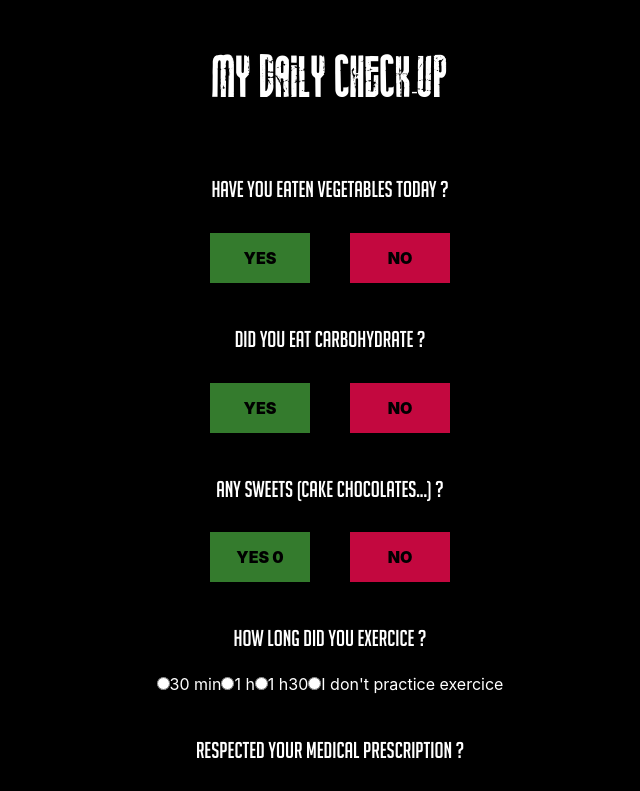
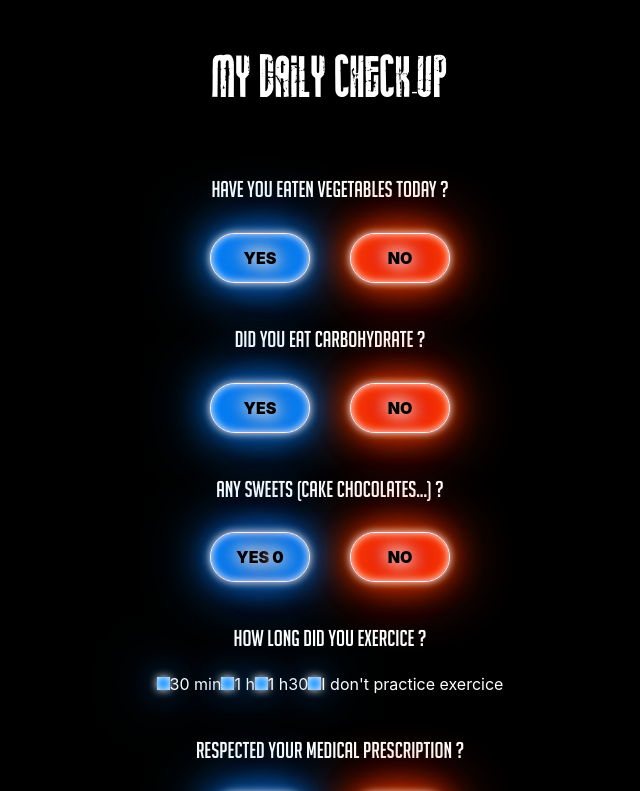
Before and after one commit to JenniferFromanger/Quoi-de-neuf, a React (Create React App) app in the folder quoi-de-neuf/: page /Form in a window 1280 px wide. Shown: the top 791 px of the page, without its empty margins (310-950 px from the left). Built offline with nearby package versions, Linux system fonts and the light colour scheme.

Commit message:
new style buttons

```diff
--- a/quoi-de-neuf/src/components/Form.scss
+++ b/quoi-de-neuf/src/components/Form.scss
@@ -11,6 +11,10 @@
 body {
   color: #fff;
   background-color: #000;
+  --neon-text-color: #f40;
+  --neon-border-color: #08f;
+  --neon2-text-color: #f40;
+  --neon2-border-color: #f40;
 }
 
 .form {
@@ -24,16 +28,33 @@ body {
     margin: 10px 20px;
     width: 100px;
     height: 50px;
-    border: 0;
     color: #000;
     font-weight: 900;
+    border: 0.1rem solid #fff;
+    border-radius: 2rem;
   }
 
   .yes {
-    background-color: #347b2d;
+    background-color: #08f;
+    animation: flicker1 1.5s infinite alternate;
 
     &:hover {
-      background-color: #29c01a;
+      background-color: #08f;
+      animation: none;
+    }
+
+    &::-moz-selection {
+      background-color: var(--neon-border-color);
+      color: var(--neon-text-color);
+    }
+
+    &::selection {
+      background-color: var(--neon-border-color);
+      color: var(--neon-text-color);
+    }
+
+    &:focus {
+      outline: none;
     }
   }
   .done {
@@ -41,9 +62,24 @@ body {
   }
   .no {
     background-color: #c3083f;
+    animation: flicker2 1.5s infinite alternate;
 
     &:hover {
       background-color: #f50029;
+    }
+
+    &::-moz-selection {
+      background-color: var(--neon2-border-color);
+      color: var(--neon2-text-color);
+    }
+
+    &::selection {
+      background-color: var(--neon2-border-color);
+      color: var(--neon2-text-color);
+    }
+
+    &:focus {
+      outline: none;
     }
   }
 }
@@ -61,3 +97,59 @@ body {
   }
   margin-bottom: 5vh;
 }
+
+@keyframes flicker1 {
+  0%,
+  19%,
+  21%,
+  23%,
+  25%,
+  54%,
+  56%,
+  100% {
+    text-shadow: -0.2rem -0.2rem 1rem #fff, 0.2rem 0.2rem 1rem #fff,
+      0 0 2rem var(--neon-text-color), 0 0 4rem var(--neon-text-color),
+      0 0 6rem var(--neon-text-color), 0 0 8rem var(--neon-text-color),
+      0 0 10rem var(--neon-text-color);
+
+    box-shadow: 0 0 0.5rem #fff, inset 0 0 0.5rem #fff,
+      0 0 2rem var(--neon-border-color), inset 0 0 2rem var(--neon-border-color),
+      0 0 4rem var(--neon-border-color), inset 0 0 4rem var(--neon-border-color);
+  }
+
+  20%,
+  24%,
+  55% {
+    text-shadow: none;
+    box-shadow: none;
+  }
+}
+
+@keyframes flicker2 {
+  0%,
+  19%,
+  21%,
+  23%,
+  25%,
+  54%,
+  56%,
+  100% {
+    text-shadow: -0.2rem -0.2rem 1rem #fff, 0.2rem 0.2rem 1rem #fff,
+      0 0 2rem var(--neon2-text-color), 0 0 4rem var(--neon2-text-color),
+      0 0 6rem var(--neon2-text-color), 0 0 8rem var(--neon2-text-color),
+      0 0 10rem var(--neon2-text-color);
+
+    box-shadow: 0 0 0.5rem #fff, inset 0 0 0.5rem #fff,
+      0 0 2rem var(--neon2-border-color),
+      inset 0 0 2rem var(--neon2-border-color),
+      0 0 4rem var(--neon2-border-color),
+      inset 0 0 4rem var(--neon2-border-color);
+  }
+
+  20%,
+  24%,
+  55% {
+    text-shadow: none;
+    box-shadow: none;
+  }
+}
```
